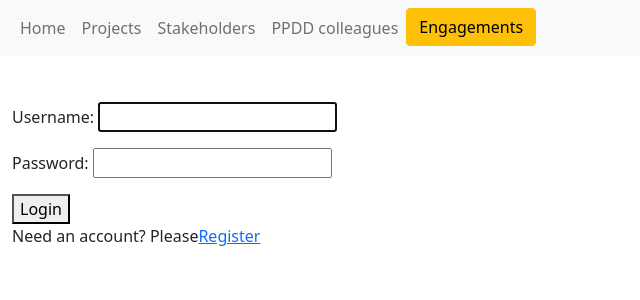
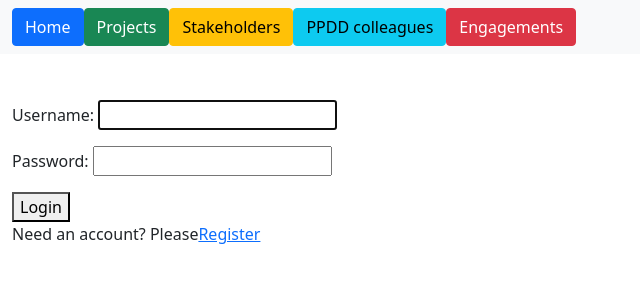
Before and after one commit to banillie/project_tracker, a Django app: a page that uses templates/navbar.html in a window 1280 px wide. Shown: the top 300 px of the page, without its empty margins (0-640 px from the left). Run offline with Django 3.2, Linux system fonts and the light colour scheme; some libraries are stand-ins or nearby versions.

Commit message:
adding colours to nav bar buttons

```diff
--- a/templates/navbar.html
+++ b/templates/navbar.html
@@ -1,16 +1,15 @@
 <nav class="navbar navbar-expand-lg navbar-light bg-light mb-3">
   <div class="container-fluid">
-{#    <a class="navbar-brand" href="#">Navbar</a>#}
     <button class="navbar-toggler" type="button" data-bs-toggle="collapse" data-bs-target="#navbarSupportedContent" aria-controls="navbarSupportedContent" aria-expanded="false" aria-label="Toggle navigation">
       <span class="navbar-toggler-icon"></span>
     </button>
     <div class="collapse navbar-collapse" id="navbarSupportedContent">
         <ul class="navbar-nav me-auto mb-2 mb-lg-0">
-        <a class="nav-link" href="{% url "home" %}">Home</a>
-          <li><a class="nav-link" href="/projects/">Projects</a></li>
-          <li><a class="nav-link" href="/stakeholders/">Stakeholders</a></li>
-          <li><a class="nav-link" href="/ppdds/">PPDD colleagues</a></li>
-          <li><a class='btn btn-warning' class="nav-link" href="/engagements/">Engagements</a></li>
+            <li><a class="btn btn-primary" class="nav-link" href="{% url "home" %}">Home</a></li>
+            <li><a class="btn btn-success" class="nav-link" href="/projects/">Projects</a></li>
+            <li><a class="btn btn-warning" class="nav-link" href="/stakeholders/">Stakeholders</a></li>
+            <li><a class="btn btn-info" class="nav-link" href="/ppdds/">PPDD colleagues</a></li>
+            <li><a class="btn btn-danger" class="nav-link" href="/engagements/">Engagements</a></li>
         </ul>
     {% if request.user.is_authenticated %}
         <form class="d-flex" method="POST" action="{% url 'search' %}">{% csrf_token %}
```
Lines whose indentation alone changed are shown as unchanged.
